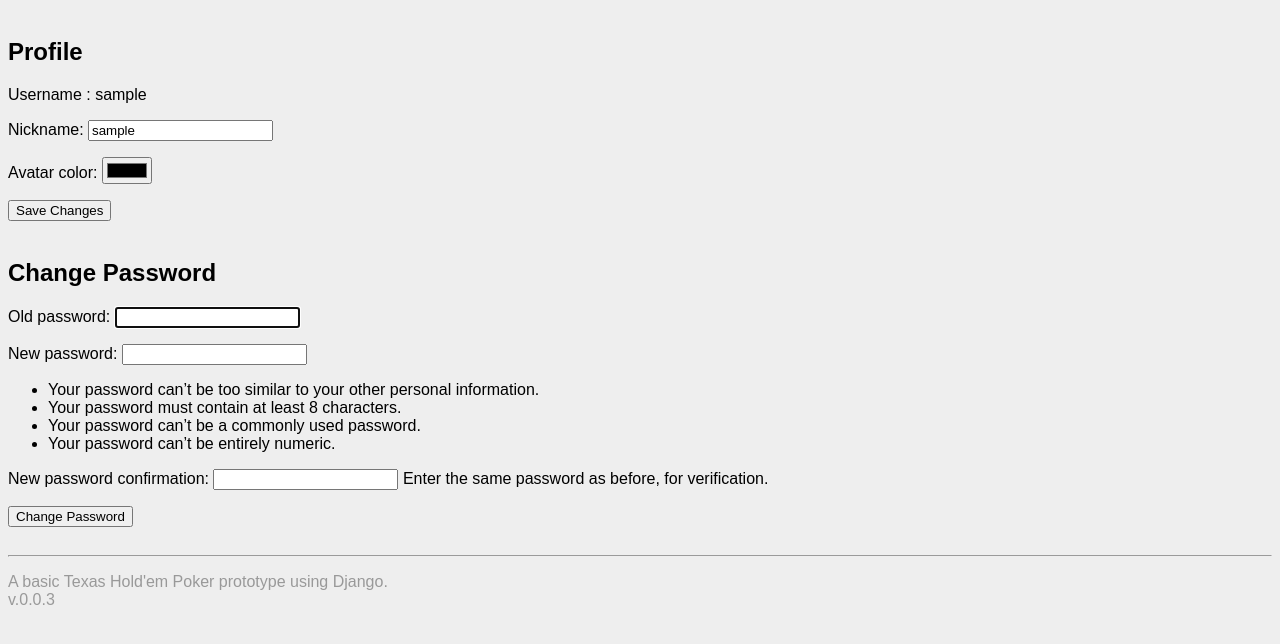
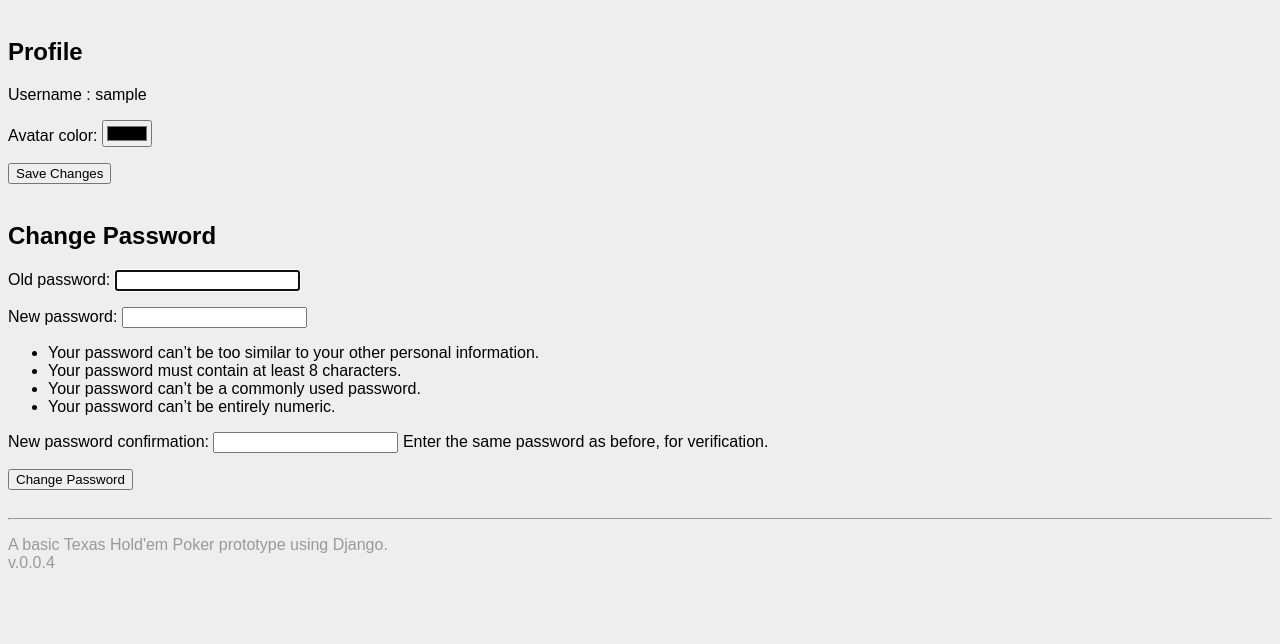
Before and after one commit to philboiv1n/django-poker, a Django app: page /profile/ in a window 1280 px wide. Shown: the part 134-778 px from the top of the page. Run offline with Django 5.2, Linux system fonts and the light colour scheme; a user stored in the database is signed in; tables that the repository leaves empty hold one stand-in row (values such as "Sample post").

Commit message:
Nickname removed (using username to keep it simple).

```diff
--- a/poker/game/forms.py
+++ b/poker/game/forms.py
@@ -33,4 +33,4 @@ class ProfileForm(forms.ModelForm):
         """
 
         model = Profile
-        fields = ["nickname", "avatar_color"]  # The fields editable by the user.
+        fields = ["avatar_color"]  # The fields editable by the user.
--- a/poker/game/models.py
+++ b/poker/game/models.py
@@ -27,9 +27,6 @@ class Profile(models.Model):
     # Links this Profile to a single User (1-to-1 relationship).
     # When the User is deleted, the Profile is also removed.
     user = models.OneToOneField(User, on_delete=models.CASCADE)
-
-    # A nickname displayed instead of the username in the poker application.
-    nickname = models.CharField(max_length=50, blank=True)
 
     # Hex color code (e.g., "#FF5733") for the player's avatar or display.
     avatar_color = models.CharField(max_length=7, default="#000000")
@@ -173,17 +170,6 @@ class Player(models.Model):
     # Tracks the last time the player performed an action (e.g., to detect inactivity).
     last_active = models.DateTimeField(default=now)
 
-    def get_nickname(self):
-        """
-        Returns the player's nickname if available; otherwise,
-        falls back to the Django username.
-        """
-        return (
-            self.user.profile.nickname
-            if hasattr(self.user, "profile") and self.user.profile.nickname
-            else self.user.username
-        )
-
     def __str__(self):
         """
         Returns a simple string with the player's username
--- a/poker/game/views.py
+++ b/poker/game/views.py
@@ -7,6 +7,7 @@ Defines the core view functions for the Django poker application:
 - Utilizes decorators like @login_required to ensure only authenticated users access certain views.
 - Includes real-time-related and table join/leave logic.
 """
+
 from django.contrib.auth import update_session_auth_hash
 from django.contrib.auth.forms import PasswordChangeForm
 from django.contrib.auth.decorators import login_required
@@ -48,10 +49,7 @@ def dashboard(request):
     return render(
         request,
         "game/dashboard.html",
-        {
-            "games": available_games,
-            "nickname": profile.nickname,
-        },
+        {"games": available_games},
     )
 
 
@@ -78,8 +76,12 @@ def profile(request):
             password_form = PasswordChangeForm(request.user, request.POST)
             if password_form.is_valid():
                 user = password_form.save()
-                update_session_auth_hash(request, user)  # Prevents logout after password change
-                messages.success(request, "Your password has been changed successfully!")
+                update_session_auth_hash(
+                    request, user
+                )  # Prevents logout after password change
+                messages.success(
+                    request, "Your password has been changed successfully!"
+                )
                 return redirect("profile")
             else:
                 messages.error(request, "Please correct the errors below.")
@@ -92,9 +94,6 @@ def profile(request):
             "password_form": password_form,
         },
     )
-
-
-
 
 
 @login_required
--- a/poker/templates/game/base.html
+++ b/poker/templates/game/base.html
@@ -64,7 +64,7 @@
       <hr>
       <p class="gray_pale">A basic Texas Hold'em Poker prototype using Django.
         <br>
-        v.0.0.3
+        v.0.0.4
       </p>
     </footer>
   </body>
--- a/poker/templates/game/dashboard.html
+++ b/poker/templates/game/dashboard.html
@@ -2,7 +2,7 @@
 {% block title %}Dashboard - ♦︎ ♣︎ ♥︎ ♠︎{% endblock %}
 {% block content %}
 
-<h2>Hello {{nickname}}!</h2>
+<h2>Hello {{ user.username }}!</h2>
 
 <!-- {% if games %} -->
 <ul>
--- a/poker/templates/game/stats.html
+++ b/poker/templates/game/stats.html
@@ -3,7 +3,7 @@
 {% block title %}Statistics -  ♦︎ ♣︎ ♥︎ ♠︎{% endblock %}
 
 {% block content %}
-  <h2>Statistics for {{ profile.nickname }}</h2>
+  <h2>Statistics for {{ user.username }}</h2>
   Chips: {{ profile.chips }}<br>
   Total Chips Received: {{ profile.total_chips_received }}<br>
   Total Chips Won: {{ profile.total_chips_won }}<br>
--- a/poker/templates/game/table.html
+++ b/poker/templates/game/table.html
@@ -11,7 +11,7 @@
     <h3>Players ({{ players.count }}/{{ game.max_players }})</h3>
     <ul>
         {% for player in players %}
-            <li>{{ player.get_nickname }} (Chips: {{ player.chips }}) {% if player.is_ready %}[Ready]{% endif %}</li>
+            <li>{{ player.user.username }} (Chips: {{ player.chips }}) {% if player.is_ready %}[Ready]{% endif %}</li>
         {% endfor %}
     </ul>
 
```
Also changed, not shown: poker/game/admin.py (+15 -1 lines), README.md, poker/game/migrations/0012_remove_profile_nickname.py (added).
